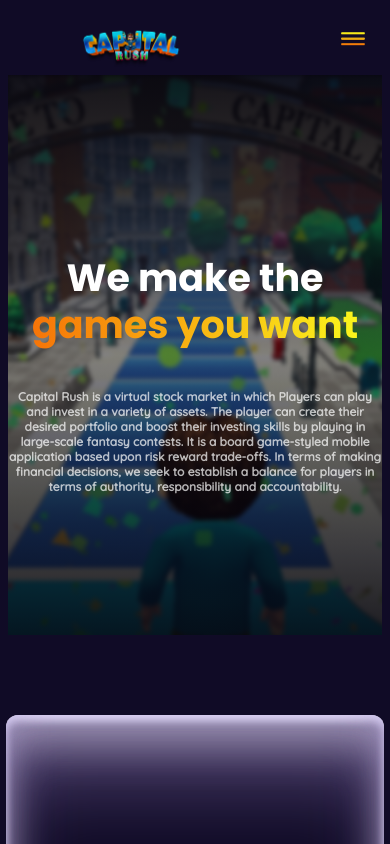
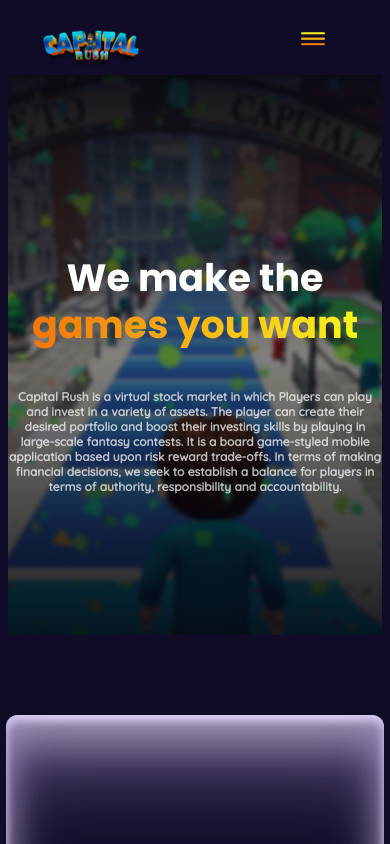
Before and after one commit to metronometech/capitalRush2, a Next.js app: page /about in a window 390 px wide. Shown: the top 844 px of the page. Built offline with nearby package versions, Linux system fonts and the light colour scheme; a web font is replaced by a local one.

Commit message:
nav updated

```diff
--- a/components/common/Nav2.jsx
+++ b/components/common/Nav2.jsx
@@ -26,8 +26,8 @@
   if (variant === "mobile") {
     return (
       <div>
-        <div className=" mx-4 gap-[40vw] sm:gap-[45vw] md:gap-[50vw] flex z-50 ">
-          <div className="ml-16 z-30">
+        <div className="mx-4 gap-[40vw] sm:gap-[45vw] md:gap-[50vw] flex z-50 ">
+          <div className="ml-6 z-30">
             <Image src="/logo.png" width={105} height={55} />
           </div>
           <div className="pt-4 z-50" onClick={toggleNav}>
```
